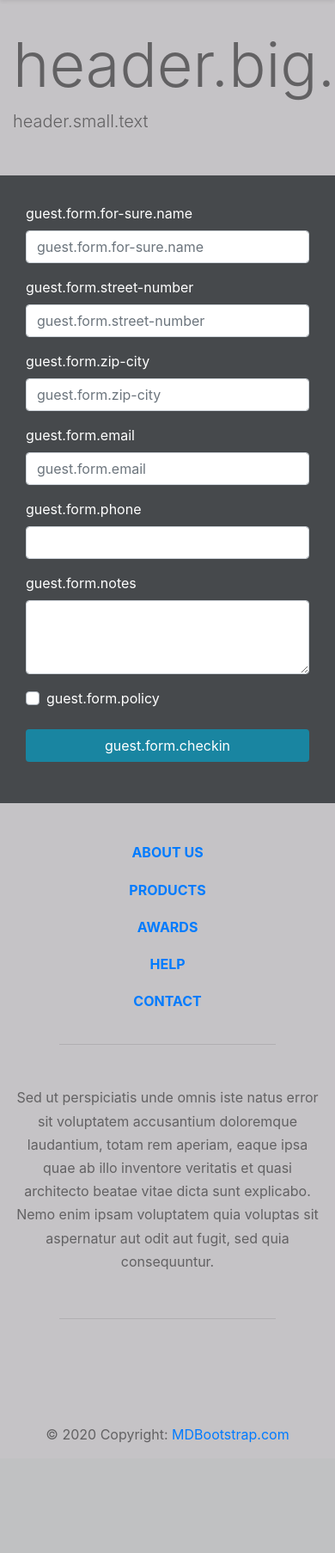
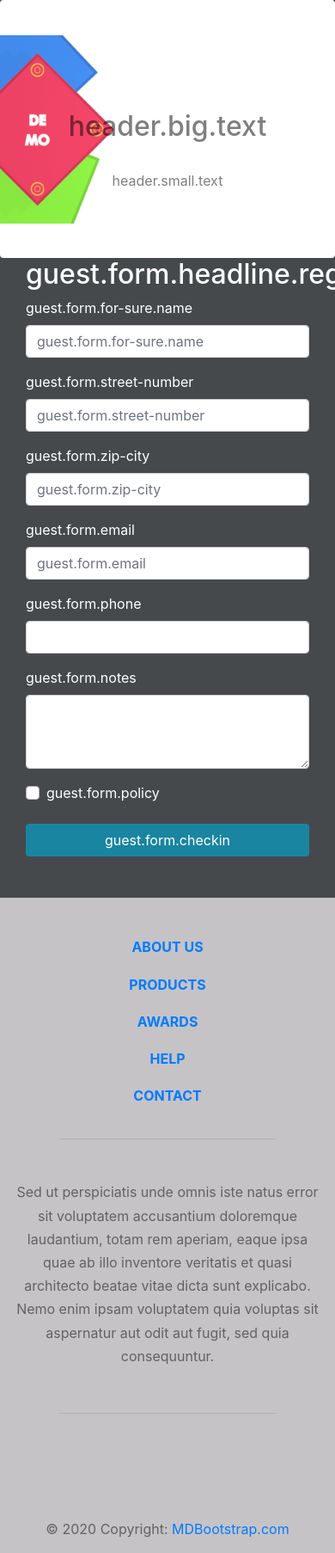
Before and after one commit to KuroTsubasa1/covid-registration.app, a Symfony app: template src/LHarm/RegistrationAppBundle/Resources/views/form.html.twig in a window 390 px wide; the page is wider, and only the part inside the window is pictured. Shown: the part 56-1862 px from the top of that part at 86% size. Before the commit the page ends 1734 px from the top of that part, so only its background shows below. Run offline with Twig, Linux system fonts and the light colour scheme; the template is opened without the code that fills it, so the values that code supplies are empty; some libraries are stand-ins or nearby versions.

Commit message:
Better Header & Responsive Banner
Better Header & Responsive Banner

```diff
--- a/public/css/landing.css
+++ b/public/css/landing.css
@@ -36,6 +36,17 @@ body {
   border-color: grey !important;
 }
 .banner {
-  background-image: url("/img/banner.jpg") !important;
+  height: 300px;
+  background-image: url("/img/banner.png") !important;
+  /* Background image is centered vertically and horizontally at all times */
+  background-position: center left;
+  /* background-position: center center; */
+  /* Background image doesn't tile */
+  background-repeat: no-repeat;
+  /* This is what makes the background image rescale based
+     on the container's size */
+  background-size: contain;
+  /* background-size: cover; */
+  border-style: none;
 }
 /*# sourceMappingURL=landing.css.map */
--- a/public/css/landing.less
+++ b/public/css/landing.less
@@ -65,5 +65,19 @@ body
 
 .banner
 {
-  background-image: url("/img/banner.jpg") !important;
+  height: 300px;
+  background-image: url("/img/banner.png") !important;
+  /* Background image is centered vertically and horizontally at all times */
+  background-position: center left;
+  /* background-position: center center; */
+
+  /* Background image doesn't tile */
+  background-repeat: no-repeat;
+
+  /* This is what makes the background image rescale based
+     on the container's size */
+  background-size: contain;
+  /* background-size: cover; */
+
+  border-style: none;
 }
--- a/src/LHarm/RegistrationAppBundle/Resources/translations/messages.de.php
+++ b/src/LHarm/RegistrationAppBundle/Resources/translations/messages.de.php
@@ -1,6 +1,7 @@
 <?php
 
 return [
+    'guest.form.headline.registration.form'=> 'Registrierungsformular für Gäste',
     'guest.form.for-sure.name' => 'Vorname, Nachname',
     'guest.form.street-number' => 'Straße, Hausnummer',
     'guest.form.zip-city' => 'PLZ, Stadt',
--- a/src/LHarm/RegistrationAppBundle/Resources/views/form.html.twig
+++ b/src/LHarm/RegistrationAppBundle/Resources/views/form.html.twig
@@ -20,6 +20,11 @@
                         </div>
                         {% endif %}
                         <div class="col-12">
+
+                            <h2 class="mb-2">
+                                {{ 'guest.form.headline.registration.form'|trans }}
+                            </h2>
+
                             <form class="mb-5" action="{{ path('guest_form') }}" method="post">
                                 <div class="form-group">
                                     <label for="form_name">{{ 'guest.form.for-sure.name'|trans }}</label>
--- a/templates/base.html.twig
+++ b/templates/base.html.twig
@@ -24,14 +24,21 @@
             </div>
         {% endblock %}
         {% block header %}
-            <div class="banner">
-                <div class="bg-color-light-grey jumbotron jumbotron-fluid text-black-50">
-                    <div class="container">
-                        <h1 class="display-3">{{ 'header.big.text'|trans }}</h1>
-                        <p class="lead">{{ 'header.small.text'|trans }}</p>
+            <!-- Jumbotron -->
+            <div class="card card-image banner ">
+                <div class="text-black-50 text-center rgba-stylish-strong py-5 px-4">
+                    <div class="py-5">
+
+                        <!-- Content -->
+                        <h5 class="h5 orange-text"><i class="fas fa-camera-retro"></i></h5>
+                        <h2 class="card-title h2 my-4 py-2">{{ 'header.big.text'|trans }}</h2>
+                        <p class="mb-4 pb-2 px-md-5 mx-md-5">{{ 'header.small.text'|trans }}</p>
+                        <a class="btn peach-gradient"><i class="fas fa-clone left"></i></a>
+
                     </div>
                 </div>
             </div>
+            <!-- Jumbotron -->
         {% endblock %}
         {% block body %}{% endblock %}
         {% block footer %}
```
Also changed, not shown: public/img/banner.png, 1 other file.
